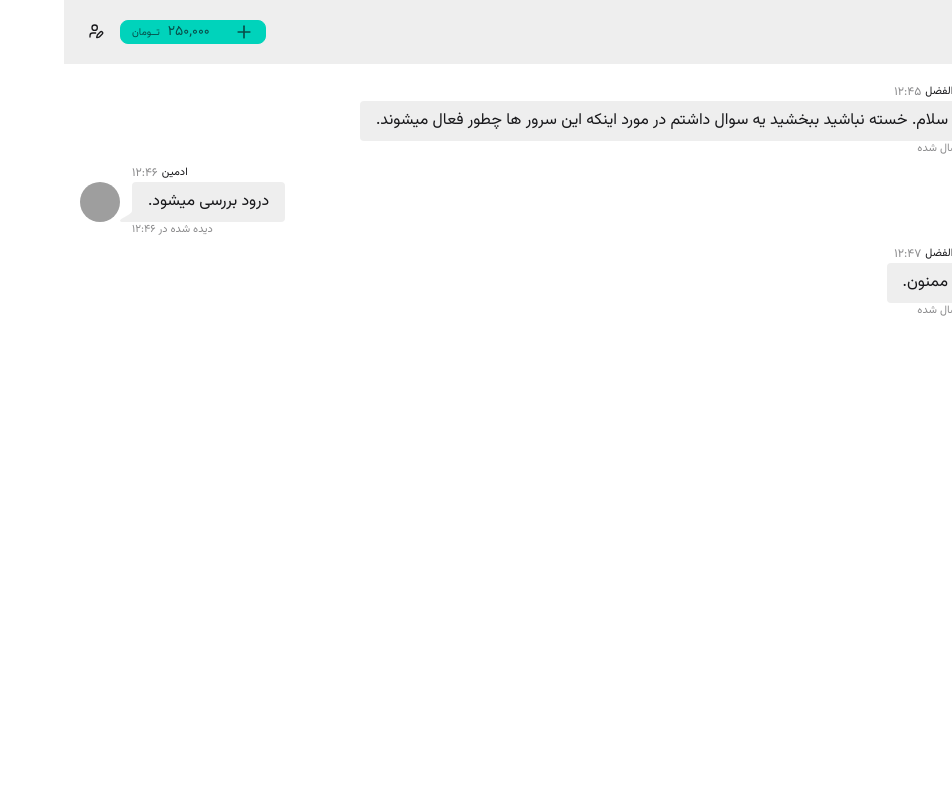
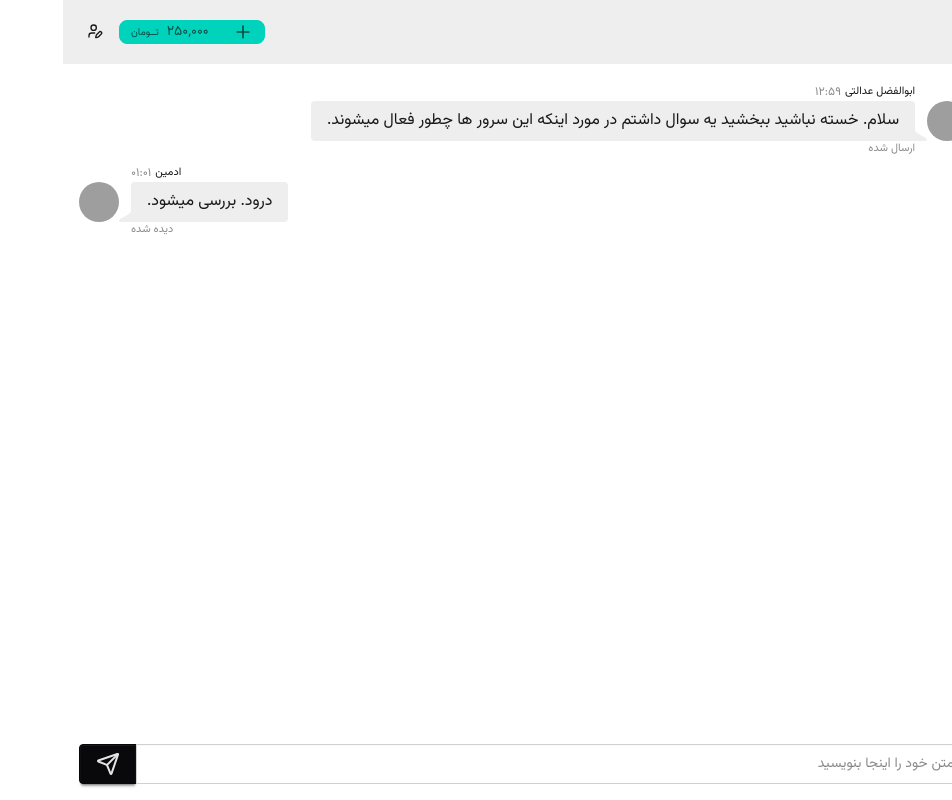
Before and after one commit to amir-reza-bijandi/tea-speak, a SvelteKit app: page /admin/tickets in a window 1280 px wide. Shown: the whole page, without its empty margins (328-1280 px from the left). Built offline with nearby package versions, Linux system fonts and the light colour scheme; grey boxes are pictures that could not be loaded.

Commit message:
feat: build product page

```diff
--- a/src/routes/admin/tickets/+page.svelte
+++ b/src/routes/admin/tickets/+page.svelte
@@ -1,93 +1,9 @@
-<script lang="ts">
-	import { toPersianNumber } from '$lib/utilities/to-persian-number';
-	import { MessageSquare } from '@lucide/svelte';
+<script>
+	import Messages from './_lib/components/messages.svelte';
+	import Tickets from './_lib/components/tickets.svelte';
 </script>
 
 <div class="flex h-full">
-	<div class="h-full max-w-64 border border-zinc-600 bg-base-200">
-		<div class="flex items-center gap-2 p-4">
-			<span class="rounded-[9999px] bg-primary p-2">
-				<MessageSquare class="size-4" />
-			</span>
-			<span>تیکت ها</span>
-		</div>
-		<ul class="flex flex-col">
-			<div class="flex cursor-pointer items-center justify-between gap-2 p-3 hover:bg-green-800">
-				<div class="avatar">
-					<div class="size-10 rounded-full">
-						<img
-							src="https://img.daisyui.com/images/profile/demo/yellingcat@192.webp"
-							alt="avatar img"
-						/>
-					</div>
-				</div>
-
-				<div class="flex min-w-0 flex-col gap-1">
-					<span class="text-xs">ابوالفضل عدالتی</span>
-					<p class="truncate text-xs font-light text-gray-400">
-						سلام. خسته نباشید ببخشید یه سوال داشتم در مورد اینکه این سرور ها چطور فعال میشوند.
-					</p>
-				</div>
-
-				<div class="flex h-full flex-col items-end gap-1">
-					<span class="text-xs">
-						{toPersianNumber('21:23')}
-					</span>
-					<div class="badge badge-xs badge-primary">2</div>
-				</div>
-			</div>
-		</ul>
-	</div>
-	<div class="w-full p-4">
-		<div class="chat-start chat">
-			<div class="avatar chat-image">
-				<div class="w-10 rounded-full">
-					<img
-						alt="Tailwind CSS chat bubble component"
-						src="https://img.daisyui.com/images/profile/demo/kenobee@192.webp"
-					/>
-				</div>
-			</div>
-			<div class="chat-header">
-				ابوالفضل
-				<time class="text-xs opacity-50">{toPersianNumber('12:45')}</time>
-			</div>
-			<div class="chat-bubble">
-				سلام. خسته نباشید ببخشید یه سوال داشتم در مورد اینکه این سرور ها چطور فعال میشوند.
-			</div>
-			<div class="chat-footer opacity-50">ارسال شده</div>
-		</div>
-		<div class="chat-end chat">
-			<div class="avatar chat-image">
-				<div class="w-10 rounded-full">
-					<img
-						alt="Tailwind CSS chat bubble component"
-						src="https://img.daisyui.com/images/profile/demo/anakeen@192.webp"
-					/>
-				</div>
-			</div>
-			<div class="chat-header">
-				ادمین
-				<time class="text-xs opacity-50">{toPersianNumber('12:46')}</time>
-			</div>
-			<div class="chat-bubble">درود بررسی میشود.</div>
-			<div class="chat-footer opacity-50">دیده شده در {toPersianNumber('12:46')}</div>
-		</div>
-		<div class="chat-start chat">
-			<div class="avatar chat-image">
-				<div class="w-10 rounded-full">
-					<img
-						alt="Tailwind CSS chat bubble component"
-						src="https://img.daisyui.com/images/profile/demo/kenobee@192.webp"
-					/>
-				</div>
-			</div>
-			<div class="chat-header">
-				ابوالفضل
-				<time class="text-xs opacity-50">{toPersianNumber('12:47')}</time>
-			</div>
-			<div class="chat-bubble">ممنون.</div>
-			<div class="chat-footer opacity-50">ارسال شده</div>
-		</div>
-	</div>
+	<Tickets />
+	<Messages />
 </div>
--- /dev/null
+++ b/src/routes/admin/tickets/_lib/components/messages.svelte
@@ -0,0 +1,70 @@
+<script lang="ts">
+	import { toPersianNumber } from '$lib/utilities/to-persian-number';
+	import { SendIcon } from '@lucide/svelte';
+
+	type Message = {
+		type: Type;
+		name: string;
+		time: string;
+		text: string;
+		status: MessageStatus;
+		image: string;
+	};
+
+	type Type = 'admin' | 'customer';
+	type MessageStatus = 'ارسال شده' | 'دیده شده';
+
+	const MESSAGES: Message[] = [
+		{
+			type: 'customer',
+			time: '12:59',
+			text: 'سلام. خسته نباشید ببخشید یه سوال داشتم در مورد اینکه این سرور ها چطور فعال میشوند.',
+			status: 'ارسال شده',
+			name: 'ابوالفضل عدالتی',
+			image: 'https://img.daisyui.com/images/profile/demo/yellingcat@192.webp'
+		},
+		{
+			type: 'admin',
+			time: '01:01',
+			text: 'درود. بررسی میشود.',
+			status: 'دیده شده',
+			name: 'ادمین',
+			image: 'https://img.daisyui.com/images/profile/demo/yellingcat@192.webp'
+		}
+	];
+</script>
+
+<div class="relative w-full p-4">
+	<div>
+		{#each MESSAGES as { image, name, status, text, time, type }}
+			<div class={['chat', type === 'customer' ? 'chat-start' : 'chat-end']}>
+				<div class="avatar chat-image">
+					<div class="w-10 rounded-full">
+						<img alt="Tailwind CSS chat bubble component" src={image} />
+					</div>
+				</div>
+				<div class="chat-header">
+					{name}
+					<time class="text-xs opacity-50">{toPersianNumber(time)}</time>
+				</div>
+				<div class="chat-bubble">
+					{text}
+				</div>
+				<div class="chat-footer opacity-50">{status}</div>
+			</div>
+		{/each}
+	</div>
+	<div class="absolute right-4 bottom-0 left-4 join mb-4">
+		<div class="w-full">
+			<label class="input join-item w-full">
+				<input
+					name="text-input"
+					type="text"
+					placeholder="متن خود را اینجا بنویسید"
+					class="w-full"
+				/>
+			</label>
+		</div>
+		<button class="btn join-item btn-neutral"><SendIcon /></button>
+	</div>
+</div>
--- /dev/null
+++ b/src/routes/admin/tickets/_lib/components/tickets.svelte
@@ -0,0 +1,61 @@
+<script lang="ts">
+	import { toPersianNumber } from '$lib/utilities/to-persian-number';
+	import { MessageSquare, PlusIcon } from '@lucide/svelte';
+
+	type Ticket = {
+		name: string;
+		text: string;
+		count: string;
+		time: string;
+		image: string;
+	};
+
+	const TICKETS: Ticket[] = [
+		{
+			name: 'ابوالفضل عدالتی',
+			text: 'سلام. خسته نباشید ببخشید یه سوال داشتم در مورد اینکه این سرور ها چطور فعال میشوند.',
+			time: '12:59',
+			count: '2',
+			image: 'https://img.daisyui.com/images/profile/demo/yellingcat@192.webp'
+		},
+		{
+			name: 'امیر امیری',
+			text: 'سلام. یه سوال داشتم.',
+			time: '21:26',
+			count: '4',
+			image: 'https://img.daisyui.com/images/profile/demo/yellingcat@192.webp'
+		}
+	];
+</script>
+
+<div class="h-full max-w-76 min-w-64 bg-base-200">
+	<div class="flex items-center justify-between px-2 py-3">
+		<div class="flex items-center gap-2">
+			<span class="rounded-full bg-accent p-2">
+				<MessageSquare class="size-4 text-accent-content" />
+			</span>
+			<span class="text-accent-content">تیکت ها</span>
+		</div>
+		<button class="btn btn-xs btn-accent"><PlusIcon class="size-4" /></button>
+	</div>
+	<div class="divider my-1"></div>
+	<ul class="list">
+		{#each TICKETS as { count, image, name, text, time }}
+			<li class="list-row cursor-pointer p-3 hover:bg-base-300">
+				<div>
+					<img alt="chat img" class="size-10 rounded-box" src={image} />
+				</div>
+				<div class="min-w-0">
+					<div>{name}</div>
+					<div class="truncate text-xs font-semibold uppercase opacity-60">{text}</div>
+				</div>
+				<div class="flex h-full flex-col items-end gap-1">
+					<span class="text-xs">
+						{toPersianNumber(time)}
+					</span>
+					<div class="badge badge-xs badge-primary">{count}</div>
+				</div>
+			</li>
+		{/each}
+	</ul>
+</div>
```
